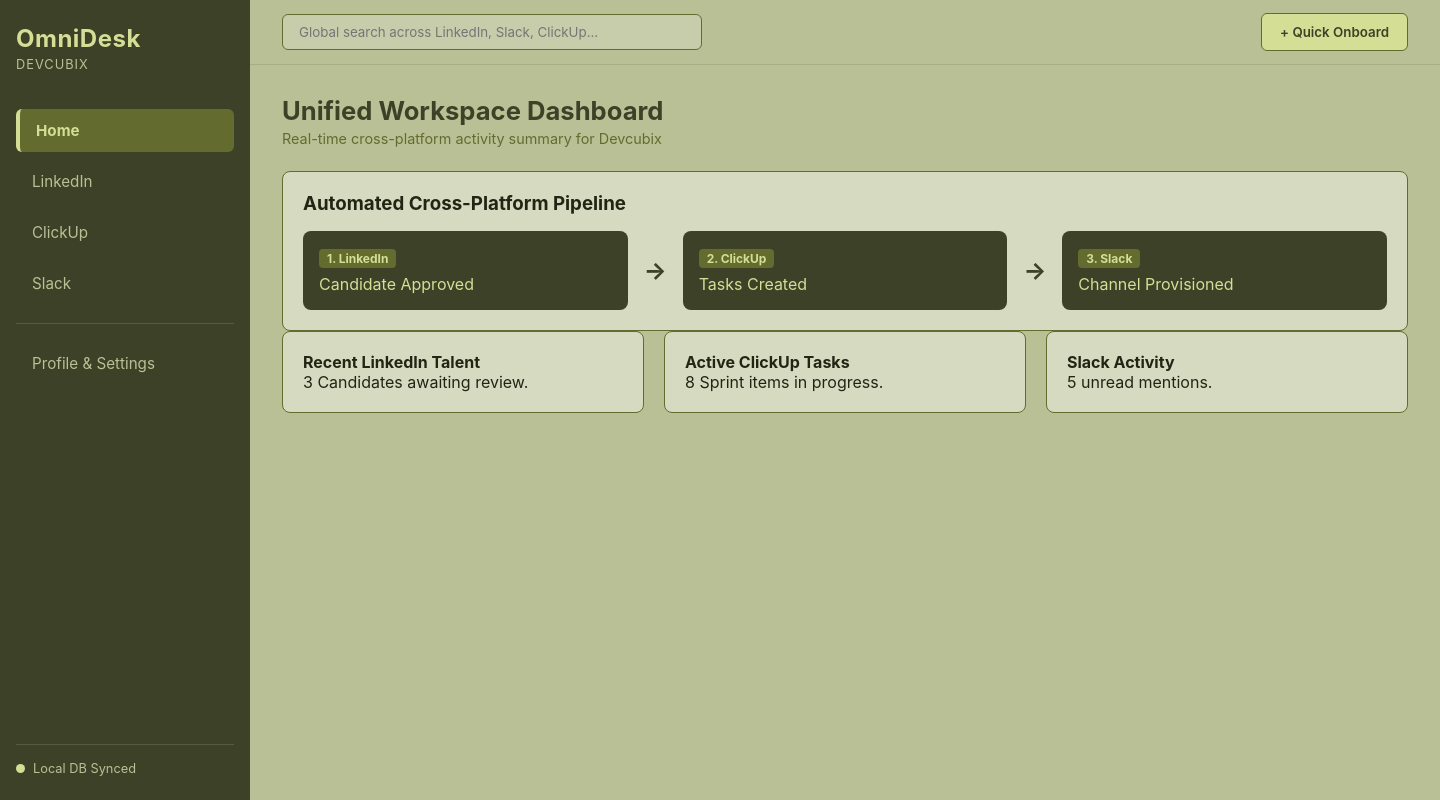
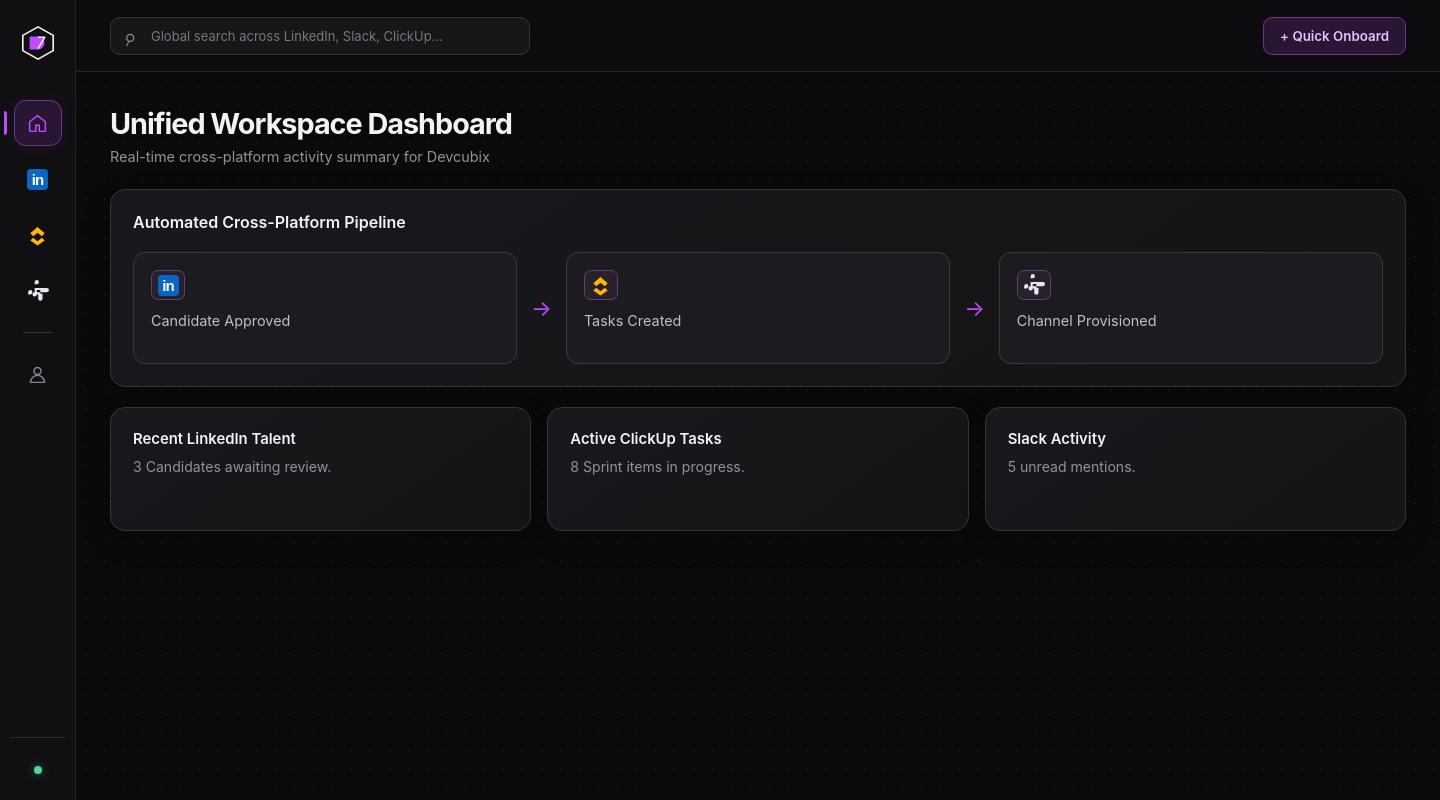
Before and after one commit to Saad-GHub/OmniDesk, an Electron app: page index.html in a window 1440 px wide. Drawn offline with Linux system fonts and the light colour scheme.

Commit message:
updation

```diff
--- a/index.html
+++ b/index.html
@@ -2,28 +2,29 @@
 <html lang="en">
 <head>
   <meta charset="UTF-8">
-  <title>OmniDesk - Devcubix</title>
+  <title>OmniDesk</title>
   <link rel="stylesheet" href="styles.css">
 </head>
 <body>
   <!-- Sidebar Navigation -->
   <aside class="sidebar">
-    <div class="brand">
-      <h2>OmniDesk</h2>
-      <span class="client-tag">Devcubix</span>
+    <div class="brand" aria-label="OmniDesk by Devcubix">
+      <div class="brand-mark" role="img" aria-label="Devcubix logo" title="Devcubix">
+        <svg viewBox="0 0 40 40" aria-hidden="true"><path d="M20 3 36 12v16L20 37 4 28V12L20 3Z"/><path d="M12 14h8a6 6 0 0 1 0 12h-8z"/><path d="M20 14h7l-7 12"/></svg>
+      </div>
     </div>
 
     <nav class="nav-menu">
-      <button class="nav-btn active" data-tab="home">Home</button>
-      <button class="nav-btn" data-tab="linkedin">LinkedIn</button>
-      <button class="nav-btn" data-tab="clickup">ClickUp</button>
-      <button class="nav-btn" data-tab="slack">Slack</button>
+      <button class="nav-btn active" data-tab="home" aria-label="Home" title="Home"><svg viewBox="0 0 24 24" aria-hidden="true"><path d="m3 10 9-7 9 7v10a1 1 0 0 1-1 1h-6v-7h-4v7H4a1 1 0 0 1-1-1z"/></svg></button>
+      <button class="nav-btn" data-tab="linkedin" aria-label="LinkedIn" title="LinkedIn"><span class="app-logo linkedin-logo" aria-hidden="true">in</span></button>
+      <button class="nav-btn" data-tab="clickup" aria-label="ClickUp" title="ClickUp"><svg class="app-logo clickup-logo" viewBox="0 0 32 32" aria-hidden="true"><path d="m6 13 10-9 10 9-4 4-6-5-6 5zM6 23l4-4 6 5 6-5 4 4-10 7z"/></svg></button>
+      <button class="nav-btn" data-tab="slack" aria-label="Slack" title="Slack"><svg class="app-logo slack-logo" viewBox="0 0 32 32" aria-hidden="true"><path d="M12 3a3 3 0 1 1 3 3h-3zm0 8h3v9a3 3 0 1 1-3-3zm8 0h9a3 3 0 1 1 0 6h-9zm-8 0h9v3h-9zm8 8h3v7a3 3 0 1 1-6 0v-7zM3 17a3 3 0 1 1 3 3H3zm8 0h9v3h-9z"/></svg></button>
       <div class="nav-divider"></div>
-      <button class="nav-btn" data-tab="profile">Profile & Settings</button>
+      <button class="nav-btn" data-tab="profile" aria-label="Profile and settings" title="Profile and settings"><svg viewBox="0 0 24 24" aria-hidden="true"><circle cx="12" cy="8" r="4"/><path d="M4 21a8 8 0 0 1 16 0z"/></svg></button>
     </nav>
 
     <div class="sidebar-footer">
-      <div class="status-indicator">
+      <div class="status-indicator" title="Local database synced" aria-label="Local database synced">
         <span class="dot"></span>
         <span class="status-text">Local DB Synced</span>
       </div>
@@ -48,11 +49,11 @@
       <div class="card pipeline-card">
         <h3>Automated Cross-Platform Pipeline</h3>
         <div class="pipeline-track">
-          <div class="step-card"><span class="badge">1. LinkedIn</span><p>Candidate Approved</p></div>
+          <div class="step-card"><span class="badge"><span class="app-logo linkedin-logo">in</span></span><p>Candidate Approved</p></div>
           <div class="connector">&rarr;</div>
-          <div class="step-card"><span class="badge">2. ClickUp</span><p>Tasks Created</p></div>
+          <div class="step-card"><span class="badge"><svg class="app-logo clickup-logo" viewBox="0 0 32 32"><path d="m6 13 10-9 10 9-4 4-6-5-6 5zM6 23l4-4 6 5 6-5 4 4-10 7z"/></svg></span><p>Tasks Created</p></div>
           <div class="connector">&rarr;</div>
-          <div class="step-card"><span class="badge">3. Slack</span><p>Channel Provisioned</p></div>
+          <div class="step-card"><span class="badge"><svg class="app-logo slack-logo" viewBox="0 0 32 32"><path d="M12 3a3 3 0 1 1 3 3h-3zm0 8h3v9a3 3 0 1 1-3-3zm8 0h9a3 3 0 1 1 0 6h-9zm-8 0h9v3h-9zm8 8h3v7a3 3 0 1 1-6 0v-7zM3 17a3 3 0 1 1 3 3H3zm8 0h9v3h-9z"/></svg></span><p>Channel Provisioned</p></div>
         </div>
       </div>
       <div class="grid-3">
--- a/styles.css
+++ b/styles.css
@@ -1,98 +1,107 @@
 :root {
-  --color-forest: #3D4127;
-  --color-olive: #636B2F;
-  --color-sage: #BAC095;
-  --color-pistachio: #D4DE95;
-  --color-light-sage: #c7cdab;
-  --text-dark: #222514;
+  color-scheme: dark;
+  --bg: #09090b;
+  --panel: #151518;
+  --panel-raised: #1d1d21;
+  --panel-hover: #28282e;
+  --stroke: #34343b;
+  --muted: #92929c;
+  --text: #f4f2f7;
+  --purple: #c04cff;
+  --purple-soft: #a53be0;
+  --color-forest: #1d1425;
+  --color-olive: #a746d6;
+  --color-sage: #151518;
+  --color-pistachio: #f5eaff;
+  --color-light-sage: #202024;
+  --text-dark: #f4f2f7;
 }
 
-* { box-sizing: border-box; margin: 0; padding: 0; font-family: -apple-system, BlinkMacSystemFont, 'Segoe UI', Roboto, Helvetica, Arial, sans-serif; }
+* { box-sizing: border-box; margin: 0; padding: 0; font-family: Inter, -apple-system, BlinkMacSystemFont, 'Segoe UI', sans-serif; }
+body { display: flex; height: 100vh; width: 100vw; background: var(--bg); color: var(--text); overflow: hidden; }
 
-body { display: flex; height: 100vh; width: 100vw; background-color: var(--color-sage); color: var(--text-dark); overflow: hidden; }
+.sidebar { width: 76px; background: #101012; border-right: 1px solid #232327; color: var(--text); display: flex; align-items: center; flex-direction: column; padding: 18px 10px 14px; flex-shrink: 0; z-index: 2; }
+.brand { display: grid; place-items: center; width: 46px; height: 46px; margin: 2px 0 34px; }
+.brand-mark { width: 40px; height: 40px; display: grid; place-items: center; }
+.brand-mark svg { width: 38px; height: 38px; fill: none; stroke: #f4f2f7; stroke-width: 1.7; stroke-linejoin: round; }
+.brand-mark svg path:nth-child(2) { fill: #c04cff; stroke: #c04cff; }
+.nav-menu { display: flex; flex-direction: column; align-items: center; gap: 10px; flex: 1; width: 100%; }
+.nav-btn { position: relative; width: 48px; height: 46px; display: grid; place-items: center; background: transparent; border: 1px solid transparent; border-radius: 12px; color: #85858e; cursor: pointer; transition: .18s ease; }
+.nav-btn svg:not(.app-logo) { width: 21px; height: 21px; fill: none; stroke: currentColor; stroke-width: 1.7; stroke-linecap: round; stroke-linejoin: round; }
+.nav-btn:hover { color: var(--text); background: var(--panel-raised); }
+.nav-btn.active { color: var(--purple); background: #281632; border-color: #71338e; box-shadow: 0 0 18px #bd4aff16; }
+.nav-btn.active::before { content: ''; position: absolute; left: -11px; height: 24px; width: 3px; background: var(--purple); border-radius: 0 3px 3px 0; }
+.nav-divider { width: 30px; height: 1px; background: var(--stroke); margin: 8px 0; }
+.app-logo { display: inline-block; width: 23px; height: 23px; flex: 0 0 auto; }
+.linkedin-logo { display: grid; place-items: center; width: 21px; height: 21px; border-radius: 4px; background: #0a66c2; color: white; font-family: Arial, sans-serif; font-weight: 800; font-size: 15px; letter-spacing: -1px; }
+.clickup-logo { fill: #ffb700; }
+.slack-logo { fill: #e8e5ec; }
+.sidebar-footer { width: 100%; display: flex; justify-content: center; border-top: 1px solid #29292d; padding-top: 16px; }
+.status-indicator { display: grid; place-items: center; width: 40px; height: 32px; }
+.status-text { display: none; }
+.dot { width: 8px; height: 8px; border-radius: 50%; background: #50d890; box-shadow: 0 0 10px #50d89077; }
 
-/* Sidebar */
-.sidebar { width: 250px; background-color: var(--color-forest); color: var(--color-pistachio); display: flex; flex-direction: column; padding: 24px 16px; flex-shrink: 0; }
-.brand h2 { font-size: 1.5rem; letter-spacing: 0.5px; }
-.client-tag { font-size: 0.8rem; color: var(--color-sage); text-transform: uppercase; letter-spacing: 1px; }
-.nav-menu { margin-top: 36px; display: flex; flex-direction: column; gap: 8px; flex-grow: 1; }
-.nav-btn { background: none; border: none; outline: none; text-align: left; padding: 12px 16px; border-radius: 6px; color: var(--color-sage); font-size: 0.95rem; cursor: pointer; transition: all 0.2s ease; }
-.nav-btn:hover { background-color: var(--color-olive); color: var(--color-pistachio); }
-.nav-btn.active { background-color: var(--color-olive); color: var(--color-pistachio); font-weight: bold; border-left: 4px solid var(--color-pistachio); }
-.nav-divider { height: 1px; background-color: rgba(186, 192, 149, 0.2); margin: 10px 0; }
-.sidebar-footer { border-top: 1px solid rgba(186, 192, 149, 0.2); padding-top: 16px; }
-.status-indicator { display: flex; align-items: center; gap: 8px; font-size: 0.8rem; color: var(--color-sage); }
-.dot { width: 9px; height: 9px; border-radius: 50%; background-color: var(--color-pistachio); }
+.main-content { flex: 1; display: flex; flex-direction: column; overflow: hidden; background-color: #0a0a0c; background-image: radial-gradient(#29292e 0.75px, transparent 0.75px); background-size: 19px 19px; }
+.top-header { height: 72px; padding: 0 34px; display: flex; align-items: center; justify-content: space-between; gap: 20px; border-bottom: 1px solid #242428; background: #0d0d0fdd; backdrop-filter: blur(12px); }
+.search-box { position: relative; }
+.search-box::before { content: '⌕'; position: absolute; left: 13px; top: 5px; color: #92929c; font-size: 24px; transform: rotate(-20deg); }
+.search-box input { width: min(420px, 42vw); padding: 10px 14px 10px 40px; border-radius: 10px; border: 1px solid var(--stroke); background: #17171a; outline: none; color: var(--text); font-size: 13px; }
+.search-box input:focus { border-color: #8e36b6; box-shadow: 0 0 0 3px #c04cff1b; }
+.search-box input::placeholder { color: #777780; }
+.btn-primary, .btn-secondary { background: #291633; color: #e6bfff; border: 1px solid #71338e; font-weight: 600; padding: 10px 16px; border-radius: 9px; cursor: pointer; transition: .16s ease; }
+.btn-primary:hover, .btn-secondary:hover { background: #3a1d49; border-color: var(--purple); }
+.btn-secondary { background: #202024; color: #e7e4eb; border-color: #44444b; padding: 8px 14px; }
+.btn-text { background: none; border: none; color: #d3a3ed; text-decoration: none; cursor: pointer; font-weight: 600; }
 
-/* Main Canvas */
-.main-content { flex: 1; display: flex; flex-direction: column; overflow: hidden; }
-.top-header { height: 65px; padding: 0 32px; display: flex; align-items: center; justify-content: space-between; border-bottom: 1px solid rgba(61, 65, 39, 0.15); }
-.search-box input { width: 420px; padding: 9px 16px; border-radius: 6px; border: 1px solid var(--color-olive); background-color: var(--color-light-sage); outline: none; color: var(--text-dark); }
-.btn-primary { background-color: var(--color-pistachio); color: var(--color-forest); border: 1px solid var(--color-olive); font-weight: 600; padding: 10px 18px; border-radius: 6px; cursor: pointer; }
-.btn-secondary { background-color: #fff; color: var(--color-forest); border: 1px solid var(--color-olive); padding: 8px 14px; border-radius: 6px; cursor: pointer; font-weight: 500; }
-.btn-text { background: none; border: none; color: var(--color-forest); text-decoration: underline; cursor: pointer; font-weight: 600; }
+.tab-pane { display: none; flex: 1; padding: 34px; overflow-y: auto; }
+.tab-pane.active { display: block; }
+.pane-header { margin-bottom: 24px; }
+.pane-header h1 { font-size: clamp(1.5rem, 2vw, 1.9rem); letter-spacing: -.035em; color: var(--text); }
+.pane-header p { color: var(--muted); font-size: .9rem; margin-top: 7px; }
+.card { background: linear-gradient(145deg, #19191d, #141417); border: 1px solid var(--stroke); border-radius: 15px; padding: 22px; box-shadow: 0 10px 30px #00000020; }
+.card h3 { font-size: 1rem; font-weight: 600; }
+.pipeline-card { margin-bottom: 20px; }
+.pipeline-track { display: flex; align-items: center; justify-content: space-between; gap: 14px; margin-top: 20px; }
+.step-card { flex: 1; min-height: 112px; background: #1c1c20; border: 1px solid #38383f; color: var(--text); padding: 17px; border-radius: 12px; }
+.step-card .badge { display: inline-flex; align-items: center; justify-content: center; width: 34px; height: 30px; background: #29202e; border: 1px solid #604071; padding: 3px 6px; border-radius: 7px; margin-bottom: 12px; }
+.step-card p { color: #c1bec7; font-size: .9rem; }
+.connector { font-size: 1.35rem; color: var(--purple); }
+.grid-3 { display: grid; grid-template-columns: repeat(3, minmax(0, 1fr)); gap: 16px; }
+.grid-3 .card { min-height: 124px; }
+.grid-3 h4 { font-size: .93rem; font-weight: 600; margin-bottom: 10px; }
+.grid-3 p { color: var(--muted); font-size: .88rem; }
 
-/* Tab System */
-.tab-pane { display: none; flex: 1; padding: 30px 32px; overflow-y: auto; }
-.tab-pane.active { display: block; }
-.pane-header h1 { font-size: 1.6rem; color: var(--color-forest); }
-.pane-header p { color: var(--color-olive); font-size: 0.9rem; margin-top: 4px; margin-bottom: 24px; }
-.card { background-color: rgba(255, 255, 255, 0.4); border: 1px solid var(--color-olive); border-radius: 8px; padding: 20px; }
-.grid-3 { display: grid; grid-template-columns: repeat(3, 1fr); gap: 20px; }
-
-/* Profile & Settings Nested Layout */
-.settings-container { display: flex; height: calc(100vh - 200px); padding: 0; overflow: hidden; background-color: #fff; }
-.settings-sidebar { width: 260px; background-color: rgba(186, 192, 149, 0.15); border-right: 1px solid rgba(99, 107, 47, 0.2); padding: 24px; display: flex; flex-direction: column; gap: 8px; }
-.settings-user-info { display: flex; align-items: center; gap: 12px; margin-bottom: 24px; }
-.avatar { width: 40px; height: 40px; border-radius: 50%; background-color: var(--color-forest); color: var(--color-pistachio); display: flex; justify-content: center; align-items: center; font-weight: bold; font-size: 1.2rem; }
-.settings-user-info strong { display: block; color: var(--text-dark); font-size: 0.95rem; }
-.settings-user-info small { color: var(--color-olive); font-size: 0.8rem; }
-.settings-label { font-size: 0.75rem; font-weight: bold; color: var(--color-olive); margin-top: 10px; margin-bottom: 4px; letter-spacing: 0.5px; }
-
-.settings-nav-btn { background: none; border: none; text-align: left; padding: 10px 14px; border-radius: 6px; color: var(--color-forest); font-weight: 500; cursor: pointer; transition: background 0.15s; }
-.settings-nav-btn:hover { background-color: rgba(186, 192, 149, 0.4); }
-.settings-nav-btn.active { background-color: rgba(212, 222, 149, 0.6); color: var(--color-forest); font-weight: 700; }
-
-.settings-content { flex: 1; padding: 40px; overflow-y: auto; }
+.settings-container { display: flex; min-height: 450px; height: calc(100vh - 190px); padding: 0; overflow: hidden; }
+.settings-sidebar { width: 250px; background: #131316; border-right: 1px solid var(--stroke); padding: 22px; display: flex; flex-direction: column; gap: 8px; }
+.settings-user-info { display: flex; align-items: center; gap: 12px; margin-bottom: 20px; }
+.avatar { width: 40px; height: 40px; border-radius: 50%; background: #34203d; color: #e9c9fa; display: flex; justify-content: center; align-items: center; font-weight: 700; font-size: 1.1rem; }
+.settings-user-info strong { display: block; color: var(--text); font-size: .9rem; }
+.settings-user-info small { color: var(--muted); font-size: .8rem; }
+.settings-label { font-size: .68rem; font-weight: 700; color: #85828b; margin: 10px 0 4px; letter-spacing: .12em; }
+.settings-nav-btn { background: transparent; border: 1px solid transparent; text-align: left; padding: 10px 12px; border-radius: 8px; color: #aaa7b0; font-weight: 500; cursor: pointer; }
+.settings-nav-btn:hover { background: var(--panel-hover); color: white; }
+.settings-nav-btn.active { background: #2b1934; border-color: #5d3370; color: #e8c6fa; }
+.settings-content { flex: 1; padding: 32px; overflow-y: auto; }
 .settings-section { display: none; }
 .settings-section.active { display: block; }
-.settings-section h2 { margin-bottom: 24px; color: var(--color-forest); font-size: 1.4rem; border-bottom: 1px solid rgba(99, 107, 47, 0.2); padding-bottom: 12px; }
-.settings-row { display: flex; justify-content: space-between; align-items: center; padding: 20px 0; border-bottom: 1px solid rgba(99, 107, 47, 0.1); }
-.settings-info h4 { font-size: 1rem; color: var(--text-dark); margin-bottom: 4px; }
-.settings-info p { font-size: 0.85rem; color: var(--color-olive); max-width: 400px; }
-.settings-action { display: flex; align-items: center; gap: 16px; }
+.settings-section h2 { margin-bottom: 18px; color: var(--text); font-size: 1.3rem; border-bottom: 1px solid var(--stroke); padding-bottom: 14px; }
+.settings-row { display: flex; justify-content: space-between; align-items: center; gap: 18px; padding: 18px 0; border-bottom: 1px solid #29292e; }
+.settings-info h4 { font-size: .95rem; color: var(--text); margin-bottom: 5px; }
+.settings-info p { font-size: .82rem; color: var(--muted); max-width: 400px; }
+.settings-action { display: flex; align-items: center; gap: 14px; }
+.status-badge { font-size: .76rem; font-weight: 600; padding: 5px 9px; border-radius: 20px; }
+.status-badge.disconnected { background: #361d25; color: #ff9aa9; }
+.status-badge.connected { background: #173528; color: #7ce0ae; }
 
-.status-badge { font-size: 0.8rem; font-weight: 600; padding: 4px 8px; border-radius: 4px; }
-.status-badge.disconnected { background-color: #fde8e8; color: #9b1c1c; }
-.status-badge.connected { background-color: #def7ec; color: #03543f; }
-.pipeline-track {
-  display: flex;
-  align-items: center;
-  justify-content: space-between;
-  gap: 16px;
-  margin-top: 16px;
+@media (max-width: 760px) {
+  .sidebar { width: 62px; padding-inline: 7px; }
+  .tab-pane { padding: 22px 18px; }
+  .top-header { padding: 0 18px; }
+  .grid-3 { grid-template-columns: 1fr; }
+  .pipeline-track { align-items: stretch; flex-direction: column; }
+  .connector { align-self: center; transform: rotate(90deg); line-height: .6; }
+  .settings-container { height: auto; min-height: 0; flex-direction: column; }
+  .settings-sidebar { width: 100%; }
+  .settings-content { padding: 22px; }
+  .settings-row { align-items: flex-start; flex-direction: column; }
 }
-
-.step-card {
-  flex: 1;
-  background-color: var(--color-forest);
-  color: var(--color-pistachio);
-  padding: 16px;
-  border-radius: 8px;
-}
-
-.step-card .badge {
-  display: inline-block;
-  font-size: 0.75rem;
-  background-color: var(--color-olive);
-  padding: 2px 8px;
-  border-radius: 4px;
-  margin-bottom: 6px;
-  font-weight: bold;
-}
-
-.connector {
-  font-size: 1.5rem;
-  font-weight: bold;
-  color: var(--color-forest);
-}
```
Also changed, not shown: login.html (+18 -11 lines).
